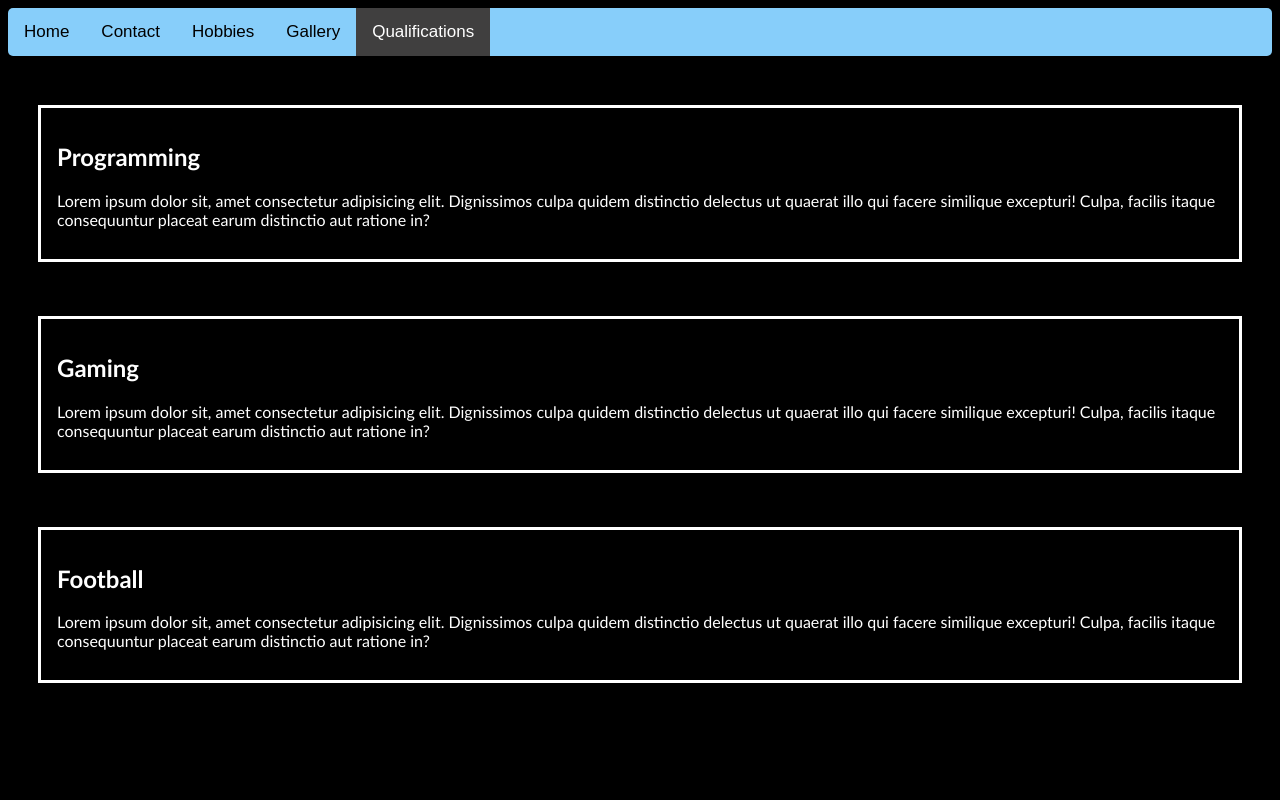
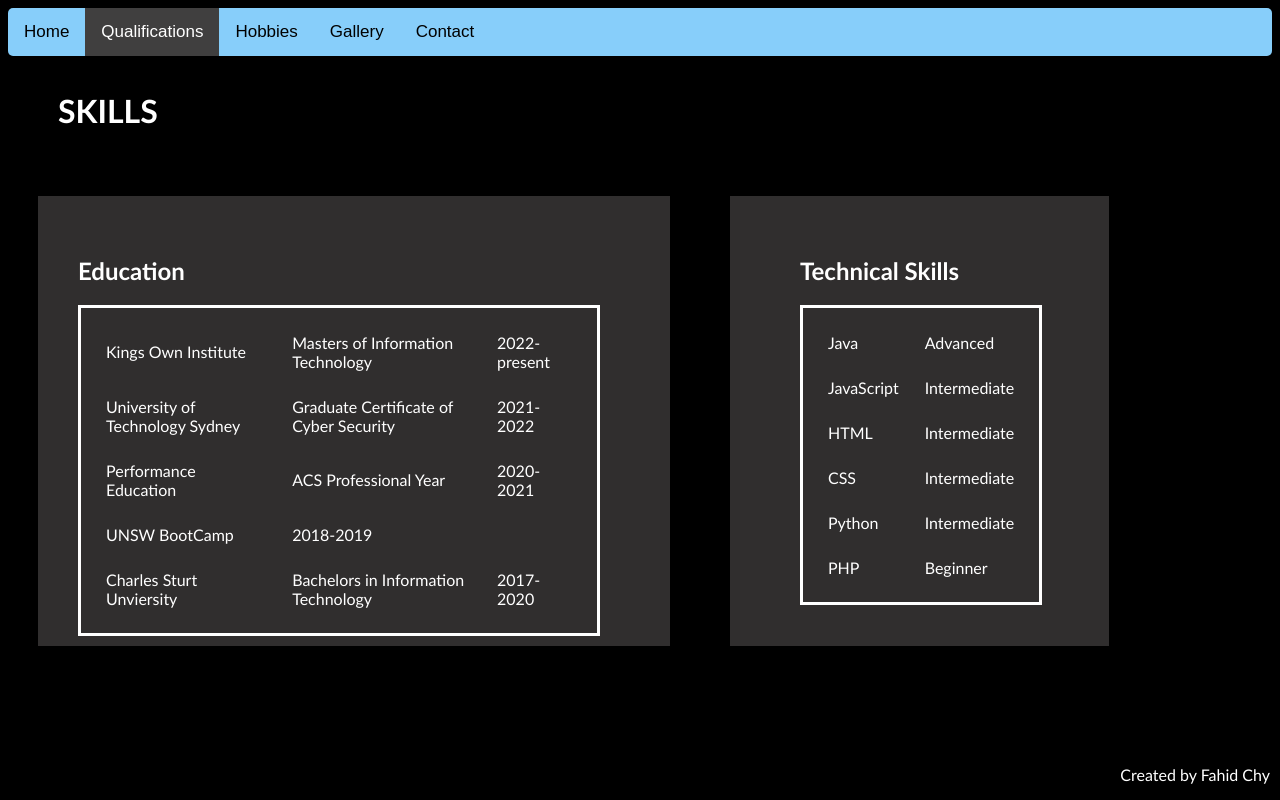
Before and after one commit to fahidchy/porto, a PHP site: page /qualifications.html in a window 1280 px wide. Run offline with PHP 8.4, Linux system fonts and the light colour scheme.

Commit message:
Major Changes

```diff
--- a/css/styles.css
+++ b/css/styles.css
@@ -1,6 +1,7 @@
         body{
             background-color: black;
             color: white;
+            min-height: 400px;
             font-family: 'Trebuchet MS', sans-serif;
         }
         /* Add a black background color to the top navigation */
@@ -8,6 +9,10 @@
             background-color: lightskyblue;
             overflow: hidden;
             border-radius: 5px;
+        }
+
+        h1{
+            padding: 14px 50px;
         }
 
         /* Style the links inside the navigation bar */
@@ -83,6 +88,9 @@
             float: left;
             width: 300px;
         }
+        div.galleryContainer {
+            padding-left: 30px;
+        }
 
         div.gallery:hover {
             border: 1px solid #777;
@@ -106,6 +114,12 @@
         /* Include padding and border in total box size*/
         * {
             box-sizing: border-box;
+        }
+
+        div.solid img {
+            width:400px;
+            height:100px;
+            object-fit:cover;
         }
 
         /* Create two equal columns that float next to each other */
@@ -141,27 +155,109 @@
         }
 
         .project-1 {
-            background: url('../3.jpg');
+            border-radius: 50%;
+            background-color:navy;
+
+        }
+        .project-1:hover {
+            background: url('../app.webp');
             background-size: cover;
+          }
+
+        .project-2 {
+            border-radius: 50%;
+            background-color: rgb(139, 11, 11);
         }
 
-        .project-2 {
-            background-color: maroon;
+        .project-2:hover {
+            background: url('../web.jpg');
+            background-size: cover;
+          }
+
+        .project-3 {
+            border-radius: 50%;
+            background-color: green;
         }
 
-        .project-3 {
-            background-color: #209BFF;
+        .project-3:hover {
+            background: url('../cyber.webp');
+            background-size: cover;
+          }
+
+        .project-4 {
+            border-radius: 50%;
+            background-color: rgb(255, 123, 0);
         }
 
-        .project-4 {
-            background-color: #112d4e;
-        }
+        .project-4:hover {
+            background: url('../data.png');
+            background-size: cover;
+          }
 
         div.solid {
-
             border-style: solid;
             padding: 14px 16px;
             margin: 30px;
             margin-right: 30px;
             margin-bottom: 5px;
+            background-color: rgb(48, 46, 46);
         }
+
+        .column-2a {
+            float: left;
+            width: 50%;
+            padding: 40px;
+            padding-right: 70px;
+            height:450px;
+            margin:30px;
+            background-color:rgb(48, 46, 46);
+           }
+
+           .column-2b {
+            float: left;
+            width: 30%;
+            padding: 40px;
+            padding-left:70px;
+            padding-right: 70px;
+            padding-bottom:60px;
+            height:450px;
+            margin:30px;
+            margin-right:30px;
+            background-color: rgb(48, 46, 46);
+           }
+
+           .btn {
+            background-color: #ddd;
+            border: none;
+            color: black;
+            padding: 16px 32px;
+            text-align: center;
+            font-size: 16px;
+            margin: 4px 2px;
+            transition: 0.3s;
+          }
+
+
+
+           .project-text {
+            text-align:center;
+            font-size:50px;
+            font-family: 'Impact', sans-serif;
+           }
+
+           footer {
+            position: fixed;
+            left: 0;
+            bottom: 0;
+            padding-right: 10px;
+            width: 100%;
+            color: white;
+            text-align: right;
+          }
+
+
+          .table-style {border-style: solid;
+            width:100%;
+            border-spacing: 24px;
+            border-color: white;
+           }
--- a/qualifications.html
+++ b/qualifications.html
@@ -10,40 +10,82 @@
 </head>
 
 <body>
+
     <div class="topnav">
         <a href="index.html">Home</a>
-        <a href="contact.html">Contact</a>
+        <a class="active" href="qualifications.html">Qualifications</a>
+
         <a href="hobbies.html">Hobbies</a>
         <a href="gallery.html">Gallery</a>
-        <a class="active" href="qualifications.html">Qualifications</a>
+        <a href="contact.html">Contact</a>
     </div>
-    <br>
-    <div class="solid">
-        <h2>Programming</h2>
-        <p>
-            Lorem ipsum dolor sit, amet consectetur adipisicing elit. Dignissimos culpa quidem distinctio delectus ut
-            quaerat illo qui facere similique excepturi! Culpa, facilis itaque consequuntur placeat earum distinctio aut
-            ratione in?
-        </p>
+    <h1>SKILLS</h1>
+    <div class="column-2a">
+        <h2>Education</h2>
+        <table class="table-style">
+            <tr>
+                <td>Kings Own Institute</td>
+                <td>Masters of Information Technology</td>
+                <td>2022-present</td>
+            </tr>
+            <tr>
+                <td>University of Technology Sydney</td>
+                <td>Graduate Certificate of Cyber Security</td>
+                <td>2021-2022</td>
+            </tr>
+            <tr>
+                <td>Performance Education</td>
+                <td>ACS Professional Year</td>
+                <td>2020-2021</td>
+            </tr>
+            <tr>
+                <td>UNSW BootCamp</td>
+                <td>2018-2019</td>
+            </tr>
+            <tr>
+                <td>Charles Sturt Unviersity</td>
+                <td>Bachelors in Information Technology</td>
+                <td>2017-2020</td>
+            </tr>
+        </table>
     </div>
-    <br>
-    <div class="solid">
-        <h2>Gaming</h2>
-        <p>
-            Lorem ipsum dolor sit, amet consectetur adipisicing elit. Dignissimos culpa quidem distinctio delectus ut
-            quaerat illo qui facere similique excepturi! Culpa, facilis itaque consequuntur placeat earum distinctio aut
-            ratione in?
-        </p>
-    </div>
-    <br>
-    <div class="solid">
-        <h2>Football</h2>
-        <p>
-            Lorem ipsum dolor sit, amet consectetur adipisicing elit. Dignissimos culpa quidem distinctio delectus ut
-            quaerat illo qui facere similique excepturi! Culpa, facilis itaque consequuntur placeat earum distinctio aut
-            ratione in?
-        </p>
-    </div>
+
+    <div class="column-2b">
+        <h2>Technical Skills</h2>
+        <table class="table-style">
+            <tr>
+                <td>Java   </td>
+                <td>Advanced</td>
+                </tr>
+                <tr>
+                <td>JavaScript</td>
+                <td>Intermediate</td>
+                </tr>
+                <tr>
+                <td>HTML</td>
+                <td>Intermediate</td>
+                </tr>
+                <tr>
+                <td>CSS</td>
+                <td>Intermediate</td>
+                </tr>
+                <tr>
+                <td>Python</td>
+                <td>Intermediate</td>
+                </tr>
+                <tr>
+                <td>PHP</td>
+                <td>Beginner</td>
+                </tr>
+
+        </table>
+        </div>
+
+        <footer>
+            <p >Created by Fahid Chy<br>
+
+            </p>
+        </footer>
 </body>
 
 </html>
```
Also changed, not shown: contact.html (+14 -5 lines), gallery.html (+19 -2 lines), hobbies.html (+28 -7 lines), index.html (+27 -12 lines), app.webp (added), cyber.webp (added), data.png (added), gaming.gif (added), programming.gif (added), web.jpg (added), 1 other file.
